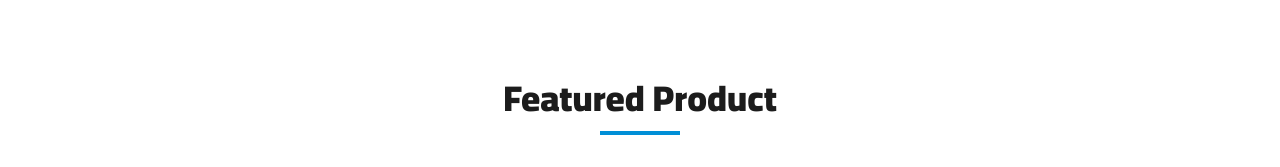
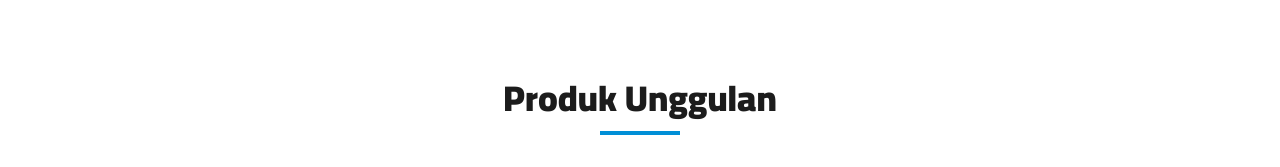
Before and after one commit to kuninn/PrimeToko, a plain HTML site: page index.html in a window 1280 px wide. Shown: the part 983-1150 px from the top of the page. Drawn offline with Linux system fonts and the light colour scheme.

Commit message:
Update index.html

```diff
--- a/index.html
+++ b/index.html
@@ -258,7 +258,7 @@
             <div class="row">
                 <div class="col-lg-12">
                     <div class="section-title">
-                        <h2>Featured Product</h2>
+                        <h2>Produk Unggulan</h2>
                     </div>
                     <div class="featured__controls">
                         <ul>
```
